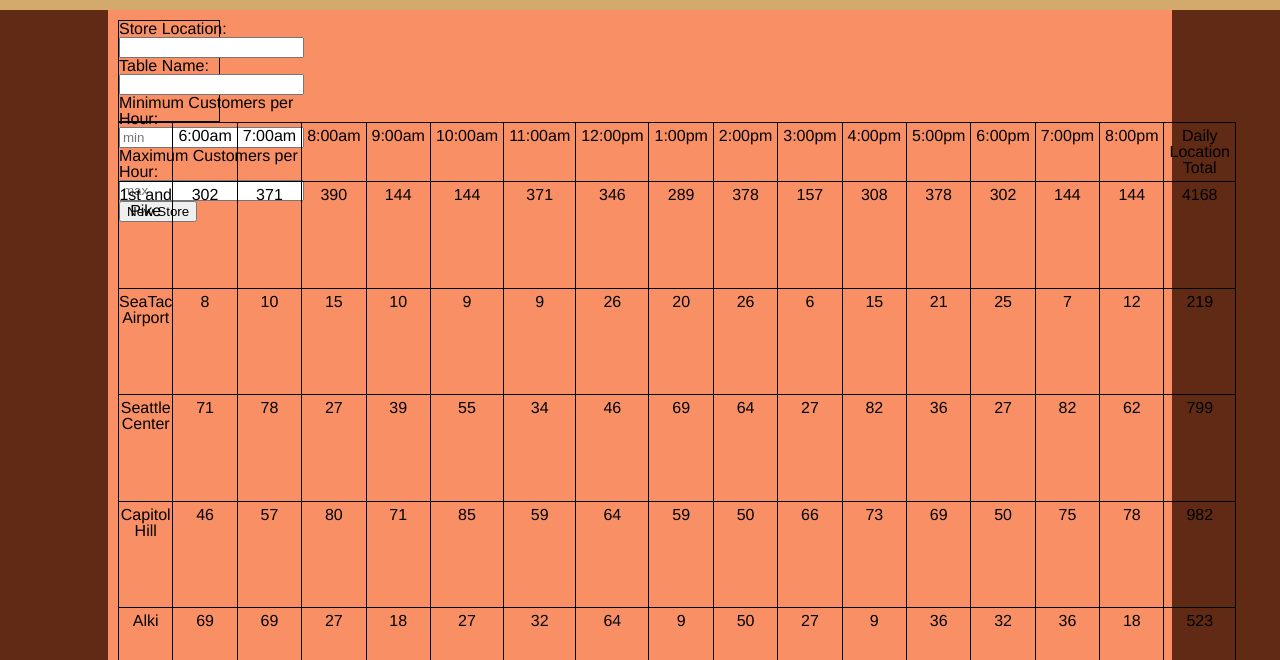
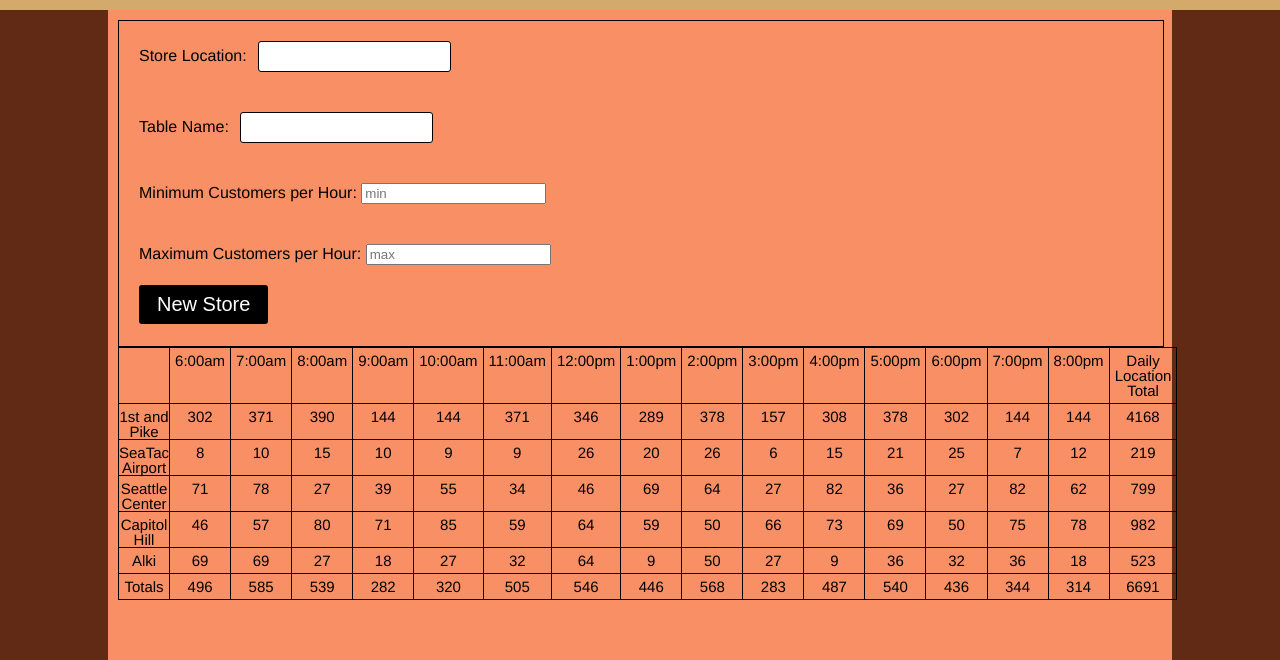
Before and after one commit to DKosmos/cookie-stand, a plain HTML site: page sales.html in a window 1280 px wide. Shown: the part 140-800 px from the top of the page. Drawn offline with Linux system fonts and the light colour scheme.

Commit message:
fixed css to account for table

```diff
--- a/style.css
+++ b/style.css
@@ -95,20 +95,48 @@ footer{
 /* sales.html elements */
 table{
 	float: left;
-	width: 1024px;
-	height: 660px;
+  font-size: 15px;
 	text-align: center;
 }
 table tr{
-	width: 64px;
-	height: 20px;
 	border: 1px solid black;
 }
 table td{
-	width: 64px;
-	height: 20px;
 	padding: 5px;
 	border: 1px solid black;
+}
+fieldset{
+	padding: 20px;
+}
+input[type="text"]{
+	padding: 7px;
+	margin-left: 7px;
+	border: solid 1px black;
+	border-radius: 3px;
+}
+input[type="text" type="number"]:focus{
+	background: black;
+	color: white;
+}
+button{
+	margin-left: 20px;
+	margin-bottom: 20px;
+	border: none;
+	padding: 8px 18px;
+	background: black;
+	color: white;
+	border-radius: 3px;
+	cursor: pointer;
+	font-size: 20px;
+}
+#form{
+	float: left;
+  width: 1044px;
+  height: 325px;
+}
+#tablediv{
+  width: 1044px;
+  height: auto;
 }
 
 
```
